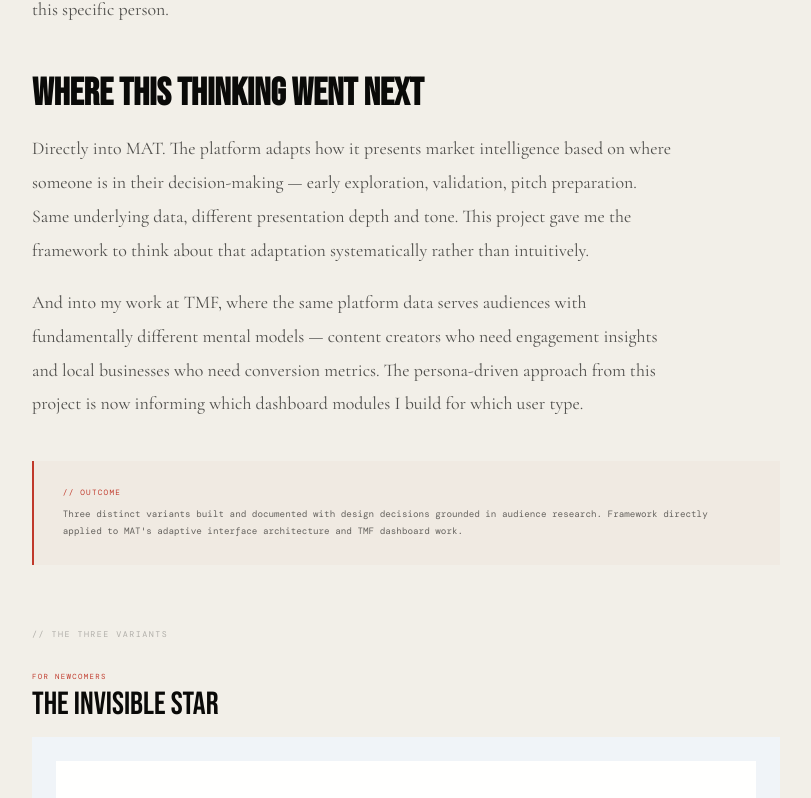
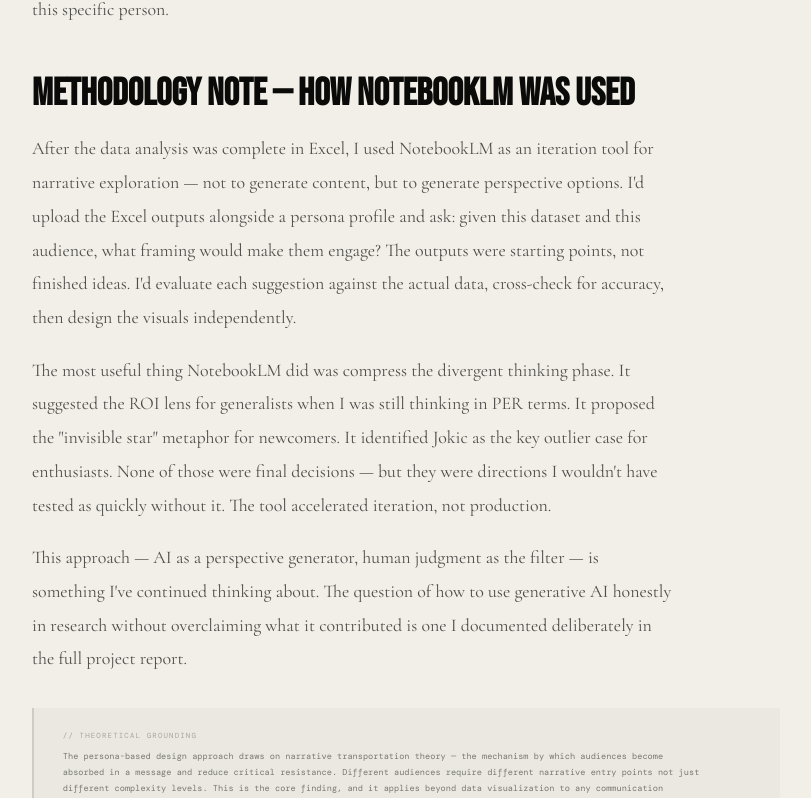
Before and after one commit to m4impact/Mridul-portfolio, a React (Vite) app: page /work/nba in a window 1280 px wide. Shown: the part 2897-3695 px from the top of the page, without its empty margins (50-861 px from the left). Built offline with nearby package versions, Linux system fonts and the light colour scheme; no server answers.

Commit message:
add NotebookLM methodology, narrative transportation theory, research openness to NBA and About pages

```diff
--- a/src/pages/AboutPage.jsx
+++ b/src/pages/AboutPage.jsx
@@ -156,6 +156,10 @@
             <p>I'm not here to give you an answer and walk away. I'm here to make sure you understand your situation well enough that you don't need me anymore — and you reach back out anyway, because the conversation was worth having.</p>
           </div>
 
+          <p className="reveal d3" style={{ fontFamily:"var(--font-mono)", fontSize:"0.54rem", color:"rgba(10,10,8,0.38)", lineHeight:1.9, letterSpacing:"0.04em", marginTop:"0.5rem" }}>
+            Also open to research conversations — particularly at the intersection of data, communication, and how people make decisions.
+          </p>
+
           <div className="rule reveal" />
 
           <div className="facts-grid reveal">
@@ -163,7 +167,7 @@
             <div className="fact-item"><div className="fact-label">Degree</div><div className="fact-value">MDA <span className="sub">· VCU '26</span></div></div>
             <div className="fact-item"><div className="fact-label">Undergrad</div><div className="fact-value">B.A. Econ <span className="sub">· Delhi</span></div></div>
             <div className="fact-item"><div className="fact-label">Status</div><div className="fact-value" style={{ fontSize: ".85rem", color: "var(--red)" }}>CPT / OPT Ready</div></div>
-            <div className="fact-item"><div className="fact-label">Activities</div><div className="fact-value" style={{ fontSize: ".82rem" }}>AMA <span className="sub">· Gamma Iota Sigma</span></div></div>
+            <div className="fact-item"><div className="fact-label">Activities</div><div className="fact-value" style={{ fontSize: ".82rem" }}>AMA <span className="sub">· Gamma Iota Sigma · MKTG-678</span></div></div>
             <div className="fact-item"><div className="fact-label">Building</div><div className="fact-value" style={{ fontSize: "1rem", color: "var(--red)" }}>MAT</div></div>
           </div>
 
--- a/src/pages/projects/NBAPage.jsx
+++ b/src/pages/projects/NBAPage.jsx
@@ -55,6 +55,16 @@
           <p className="reveal">Color isn't decorative. High-contrast primaries say "this will be easy to follow." Muted earth tones say "this is serious analysis." Sequential gradients say "this has statistical depth." A mismatch between the palette and the content creates cognitive dissonance — the design sends one signal while the data sends another.</p>
           <p className="reveal">And the most important thing: the data doesn't have one story. The same NBA dataset simultaneously supports "invisible stars make teammates better," "salary efficiency reveals market gaps," and "Jokic defies the efficiency-volume trade-off." Effective communication isn't about finding the story in the data. It's about choosing the story that resonates with this specific person.</p>
 
+          <h2 className="reveal" style={{ fontFamily:"var(--font-display)", fontSize:"clamp(1.6rem,3vw,2.4rem)", color:"var(--ink)", lineHeight:1, marginTop:"3rem", marginBottom:"1.2rem" }}>Methodology note — how NotebookLM was used</h2>
+          <p className="reveal">After the data analysis was complete in Excel, I used NotebookLM as an iteration tool for narrative exploration — not to generate content, but to generate perspective options. I'd upload the Excel outputs alongside a persona profile and ask: given this dataset and this audience, what framing would make them engage? The outputs were starting points, not finished ideas. I'd evaluate each suggestion against the actual data, cross-check for accuracy, then design the visuals independently.</p>
+          <p className="reveal">The most useful thing NotebookLM did was compress the divergent thinking phase. It suggested the ROI lens for generalists when I was still thinking in PER terms. It proposed the "invisible star" metaphor for newcomers. It identified Jokic as the key outlier case for enthusiasts. None of those were final decisions — but they were directions I wouldn't have tested as quickly without it. The tool accelerated iteration, not production.</p>
+          <p className="reveal">This approach — AI as a perspective generator, human judgment as the filter — is something I've continued thinking about. The question of how to use generative AI honestly in research without overclaiming what it contributed is one I documented deliberately in the full project report.</p>
+
+          <div className="reveal" style={{ margin:"2rem 0", padding:"1.4rem 1.8rem", background:"rgba(10,10,8,0.03)", borderLeft:"2px solid rgba(10,10,8,0.12)" }}>
+            <div style={{ fontFamily:"var(--font-mono)", fontSize:"0.46rem", letterSpacing:"0.16em", textTransform:"uppercase", color:"rgba(10,10,8,0.3)", marginBottom:"0.6rem" }}>// Theoretical grounding</div>
+            <p style={{ fontFamily:"var(--font-mono)", fontSize:"0.54rem", color:"rgba(10,10,8,0.5)", lineHeight:1.85, margin:0 }}>The persona-based design approach draws on narrative transportation theory — the mechanism by which audiences become absorbed in a message and reduce critical resistance. Different audiences require different narrative entry points not just different complexity levels. This is the core finding, and it applies beyond data visualization to any communication problem where the same information needs to reach genuinely different people.</p>
+          </div>
+
           <h2 className="reveal" style={{ fontFamily:"var(--font-display)", fontSize:"clamp(1.6rem,3vw,2.4rem)", color:"var(--ink)", lineHeight:1, marginTop:"3rem", marginBottom:"1.2rem" }}>Where this thinking went next</h2>
           <p className="reveal">Directly into MAT. The platform adapts how it presents market intelligence based on where someone is in their decision-making — early exploration, validation, pitch preparation. Same underlying data, different presentation depth and tone. This project gave me the framework to think about that adaptation systematically rather than intuitively.</p>
           <p className="reveal">And into my work at TMF, where the same platform data serves audiences with fundamentally different mental models — content creators who need engagement insights and local businesses who need conversion metrics. The persona-driven approach from this project is now informing which dashboard modules I build for which user type.</p>
```
